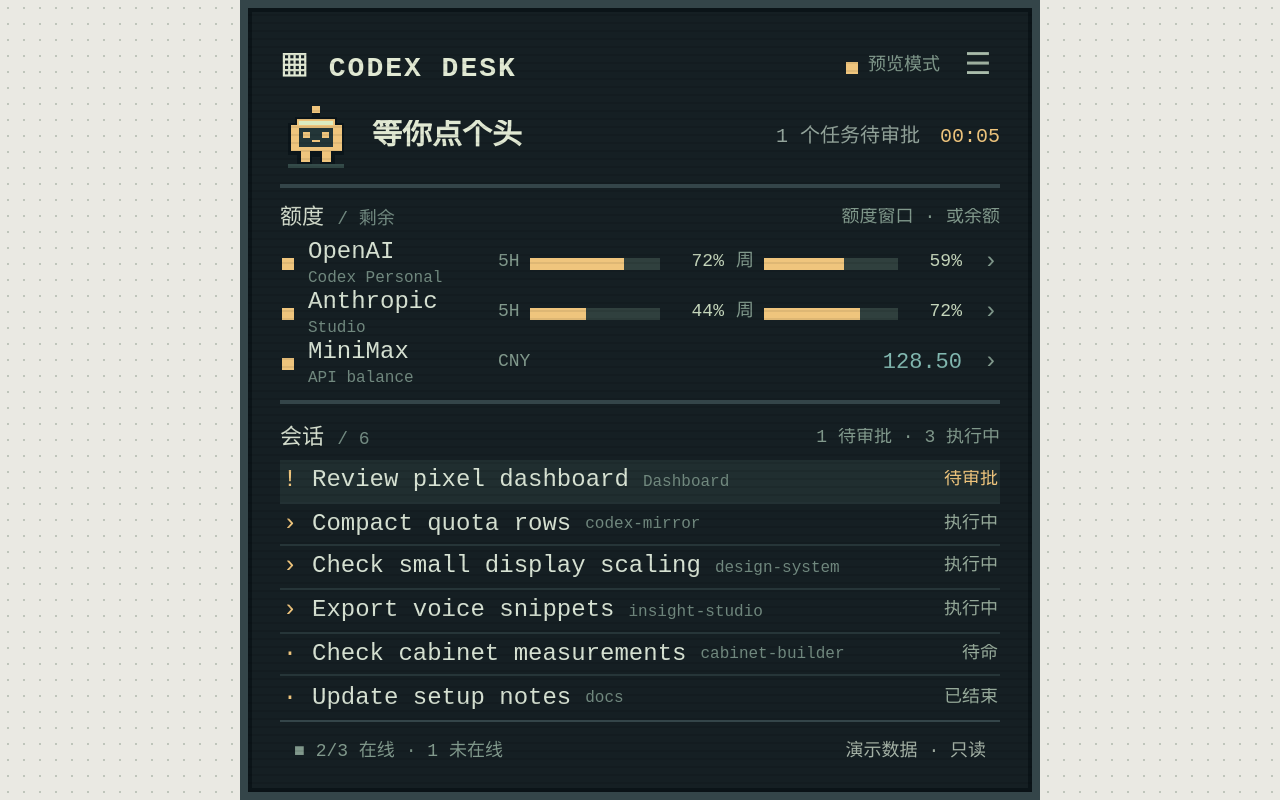
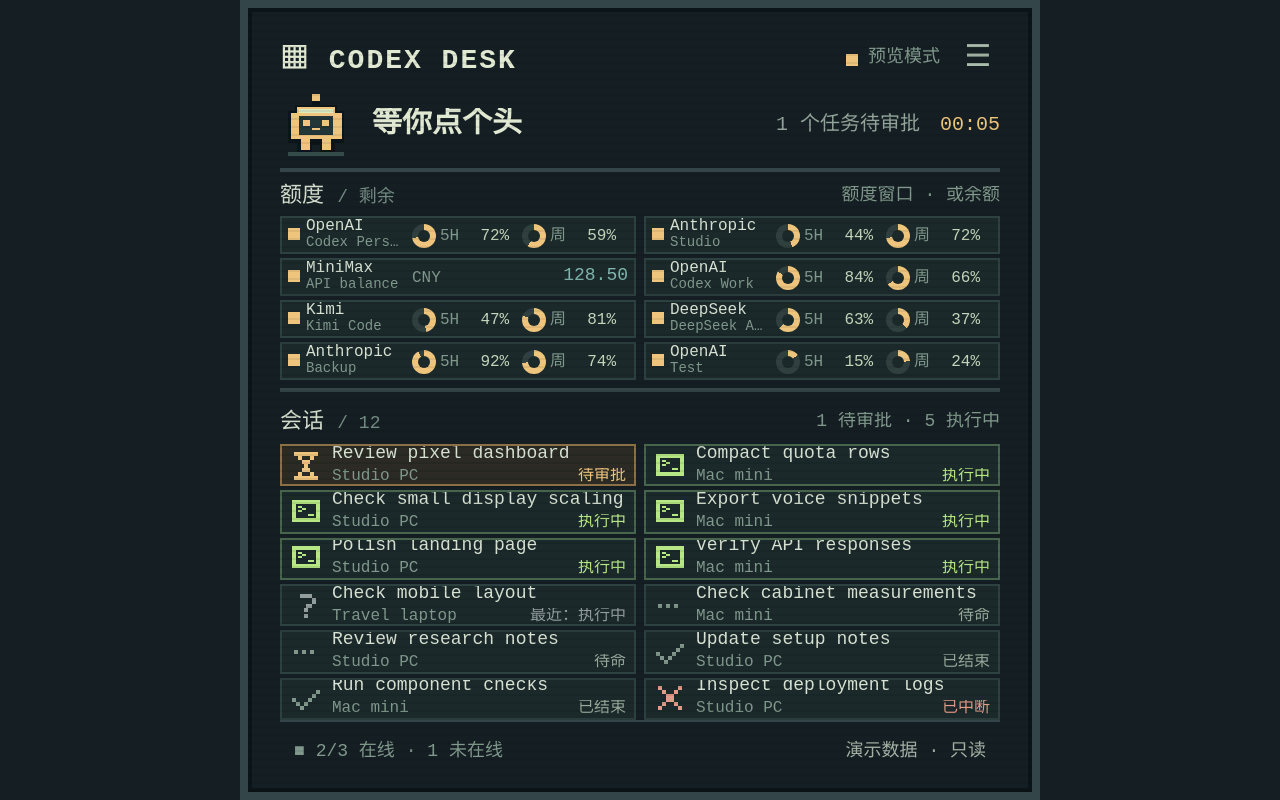
Before and after one commit to guoshencheng/codex-mirror, a Next.js app: page /demo in a window 1280 px wide. Built offline with nearby package versions, Linux system fonts and the light colour scheme.

Commit message:
feat: compact quota grid and pixel session status

```diff
--- a/src/app/demo/page.tsx
+++ b/src/app/demo/page.tsx
@@ -31,6 +31,20 @@
       ] },
       lastAttemptAt: observedAt, lastSuccessAt: observedAt, errorCode: null, refreshStatus: 'idle',
     },
+    ...[
+      { id: 'demo-codex-work', providerId: 'OpenAI', label: 'Codex Work', fiveHour: 84, weekly: 66 },
+      { id: 'demo-kimi', providerId: 'Kimi', label: 'Kimi Code', fiveHour: 47, weekly: 81 },
+      { id: 'demo-deepseek', providerId: 'DeepSeek', label: 'DeepSeek API', fiveHour: 63, weekly: 37 },
+      { id: 'demo-studio-backup', providerId: 'Anthropic', label: 'Backup', fiveHour: 92, weekly: 74 },
+      { id: 'demo-codex-test', providerId: 'OpenAI', label: 'Test', fiveHour: 15, weekly: 24 },
+    ].map(item => ({
+      id: item.id, providerId: item.providerId, label: item.label, deviceIds: ['demo-mac'],
+      snapshot: { accountId: item.id, providerId: item.providerId, observedAt, serviceAvailable: true, metrics: [
+        { kind: 'quota-window' as const, key: 'five-hour', label: '5-hour limit', usedPercent: 100 - item.fiveHour, windowDurationSeconds: 18_000, resetsAt: null },
+        { kind: 'quota-window' as const, key: 'weekly', label: 'Weekly', usedPercent: 100 - item.weekly, windowDurationSeconds: 604_800, resetsAt: null },
+      ] },
+      lastAttemptAt: observedAt, lastSuccessAt: observedAt, errorCode: null, refreshStatus: 'idle' as const,
+    })),
   ];
   const devices: DashboardDto['devices'] = [
     { id: 'demo-mac', name: 'Mac mini', heartbeatAt: observedAt, connection: 'online', streamIncomplete: false },
@@ -42,8 +56,14 @@
     { id: 'demo-active-1', deviceId: 'demo-mac', projectId: 'codex-mirror', projectName: 'codex-mirror', title: 'Compact quota rows', state: 'WORKING', confidence: 'confirmed', lastEventAt: observedAt, lastReceivedAt: observedAt, turnStartedAt: observedAt, currentTool: 'edit_file' },
     { id: 'demo-active-2', deviceId: 'demo-studio', projectId: 'design-system', projectName: 'design-system', title: 'Check small display scaling', state: 'WORKING', confidence: 'confirmed', lastEventAt: observedAt, lastReceivedAt: observedAt, turnStartedAt: observedAt, currentTool: 'browser' },
     { id: 'demo-active-3', deviceId: 'demo-mac', projectId: 'insight-studio', projectName: 'insight-studio', title: 'Export voice snippets', state: 'WORKING', confidence: 'confirmed', lastEventAt: observedAt, lastReceivedAt: observedAt, turnStartedAt: observedAt, currentTool: 'terminal' },
+    { id: 'demo-active-4', deviceId: 'demo-studio', projectId: 'website', projectName: 'Website', title: 'Polish landing page', state: 'WORKING', confidence: 'confirmed', lastEventAt: observedAt, lastReceivedAt: observedAt, turnStartedAt: observedAt, currentTool: 'edit_file' },
+    { id: 'demo-active-5', deviceId: 'demo-mac', projectId: 'api', projectName: 'API', title: 'Verify API responses', state: 'WORKING', confidence: 'confirmed', lastEventAt: observedAt, lastReceivedAt: observedAt, turnStartedAt: observedAt, currentTool: 'terminal' },
     { id: 'demo-idle', deviceId: 'demo-mac', projectId: 'cabinet-builder', projectName: 'cabinet-builder', title: 'Check cabinet measurements', state: 'IDLE', confidence: 'confirmed', lastEventAt: observedAt, lastReceivedAt: observedAt, turnStartedAt: null, currentTool: null },
+    { id: 'demo-idle-2', deviceId: 'demo-studio', projectId: 'research', projectName: 'Research', title: 'Review research notes', state: 'IDLE', confidence: 'confirmed', lastEventAt: observedAt, lastReceivedAt: observedAt, turnStartedAt: null, currentTool: null },
     { id: 'demo-finished', deviceId: 'demo-studio', projectId: 'docs', projectName: 'docs', title: 'Update setup notes', state: 'ENDED', confidence: 'confirmed', lastEventAt: observedAt, lastReceivedAt: observedAt, turnStartedAt: null, currentTool: null },
+    { id: 'demo-finished-2', deviceId: 'demo-mac', projectId: 'tests', projectName: 'Tests', title: 'Run component checks', state: 'ENDED', confidence: 'confirmed', lastEventAt: observedAt, lastReceivedAt: observedAt, turnStartedAt: null, currentTool: null },
+    { id: 'demo-interrupted', deviceId: 'demo-studio', projectId: 'deploy', projectName: 'Deploy', title: 'Inspect deployment logs', state: 'INTERRUPTED', confidence: 'confirmed', lastEventAt: observedAt, lastReceivedAt: observedAt, turnStartedAt: null, currentTool: null },
+    { id: 'demo-offline', deviceId: 'demo-laptop', projectId: 'mobile', projectName: 'Mobile', title: 'Check mobile layout', state: 'WORKING', confidence: 'unconfirmed', lastEventAt: observedAt, lastReceivedAt: observedAt, turnStartedAt: observedAt, currentTool: null },
   ];
   return { generatedAt: observedAt, devices, sessions, accounts };
 }
--- a/src/components/dashboard.tsx
+++ b/src/components/dashboard.tsx
@@ -5,12 +5,14 @@
 import type { DashboardDto } from '../contracts/dashboard';
 import DeviceList from './device-list';
 import QuotaCard from './quota-card';
+import ManagedAccountForm from './managed-account-form';
 import PixelQuotaRow from './pixel-quota-row';
+import PixelSessionIcon from './pixel-session-icon';
 import { ageText, durationText, isCurrentSession, sessionLabels } from './pixel-dashboard-model';
 import { useDashboardPolling } from './use-dashboard-polling';
 import styles from './pixel-dashboard.module.css';
 
-type Detail = { kind: 'account'; id: string } | { kind: 'session'; id: string; deviceId: string } | { kind: 'menu' | 'devices' };
+type Detail = { kind: 'account'; id: string } | { kind: 'session'; id: string; deviceId: string } | { kind: 'menu' | 'devices' | 'add-account' };
 
 function Pager({ page, pages, label, onChange }: { page: number; pages: number; label: string; onChange(page: number): void }) {
   if (pages <= 1) return null;
@@ -40,7 +42,6 @@
   const opener = useRef<HTMLButtonElement | null>(null);
   const [scale, setScale] = useState<number | null>(null);
   const [accountPage, setAccountPage] = useState(0);
-  const [sessionPage, setSessionPage] = useState(0);
   const [detail, setDetail] = useState<Detail | null>(null);
   const [refreshing, setRefreshing] = useState(false);
 
@@ -74,10 +75,8 @@
   const priority = (state: string) => state === 'WAITING_APPROVAL' ? 0 : state === 'WORKING' ? 1 : 2;
   const sessions = [...data.sessions].sort((a, b) => priority(a.state) - priority(b.state) || b.lastEventAt.localeCompare(a.lastEventAt));
   const listedSessions = sessions.slice(0, 12);
-  const accountPages = Math.max(1, Math.ceil(data.accounts.length / 3));
-  const sessionPages = Math.max(1, Math.ceil(listedSessions.length / 6));
+  const accountPages = Math.max(1, Math.ceil(data.accounts.length / 8));
   const visibleAccountPage = Math.min(accountPage, accountPages - 1);
-  const visibleSessionPage = Math.min(sessionPage, sessionPages - 1);
   const selectedAccount = detail?.kind === 'account' ? data.accounts.find(account => account.id === detail.id) : undefined;
   const selectedSession = detail?.kind === 'session' ? data.sessions.find(session => session.id === detail.id && session.deviceId === detail.deviceId) : undefined;
   const selectedDevice = selectedSession ? devicesById.get(selectedSession.deviceId) : undefined;
@@ -106,13 +105,13 @@
           <div className={styles.detailScroll}>
             {detail.kind === 'account' ? selectedAccount
               ? <QuotaCard account={selectedAccount} now={now} onRefresh={refreshQuota} readOnly={readOnly} /> : <p>该账号已不在当前快照中</p> : null}
+            {detail.kind === 'add-account' && !readOnly ? <ManagedAccountForm onSaved={async done => { await refresh(); if (done) setDetail(null); }} /> : null}
             {detail.kind === 'session' ? selectedSession ? <article className={styles.sessionDetail}>
               <h2>{selectedSession.title}</h2>
               <p>{isCurrentSession(selectedSession, selectedDevice, syncHealthy) ? '当前状态' : '最近状态'}：{sessionLabels[selectedSession.state]}</p>
               {!isCurrentSession(selectedSession, selectedDevice, syncHealthy) ? <p className={styles.warning}>当前执行情况未知，请检查设备连接与状态同步。</p> : null}
               <dl><dt>项目</dt><dd>{selectedSession.projectName ?? '未归属项目'}</dd>
                 <dt>设备</dt><dd>{selectedDevice?.name ?? '未知设备'}</dd>
-                <dt>当前工具</dt><dd>{selectedSession.currentTool ?? '未上报'}</dd>
                 <dt>状态可信度</dt><dd>{selectedSession.confidence === 'confirmed' ? '已确认' : '未确认'}</dd>
                 <dt>最近事件</dt><dd><time dateTime={selectedSession.lastEventAt}>{selectedSession.lastEventAt}</time></dd>
                 <dt>本轮开始</dt><dd>{selectedSession.turnStartedAt ?? '未上报'}</dd>
@@ -125,6 +124,7 @@
               <h2>面板操作</h2>
               {readOnly ? <p>只读演示数据，不连接账号或设备。点击额度行或会话行查看界面详情。</p> : <>
                 <Link className={styles.action} href="/devices">设备</Link>
+                <button className={styles.action} onClick={() => setDetail({ kind: 'add-account' })}>添加账号</button>
                 <button className={styles.action} onClick={() => setDetail({ kind: 'devices' })}>设备状态</button>
                 <button className={styles.action} disabled={refreshing} onClick={() => void refreshSnapshot()}>{refreshing ? '同步中…' : '刷新全部'}</button>
                 <button className={styles.action} onClick={() => void logout()}>退出登录</button>
@@ -144,7 +144,7 @@
               {accountPages === 1 ? <span>额度窗口 · 或余额</span> : null}
             </div>
             <ul className={styles.providerList} aria-label="Provider 额度">
-              {data.accounts.slice(visibleAccountPage * 3, visibleAccountPage * 3 + 3).map(account => <PixelQuotaRow
+              {data.accounts.slice(visibleAccountPage * 8, visibleAccountPage * 8 + 8).map(account => <PixelQuotaRow
                 key={account.id} account={account} now={now} onOpen={() => {
                   opener.current = document.activeElement instanceof HTMLButtonElement ? document.activeElement : null;
                   setDetail({ kind: 'account', id: account.id });
@@ -155,20 +155,20 @@
           <section className={styles.sessions} aria-labelledby="sessions-heading">
             <div className={styles.sectionHead}><h2 id="sessions-heading">会话 <small>/ {listedSessions.length}</small></h2>
               <span>{waiting} 待审批 · {working.length} 执行中</span>
-              <Pager page={visibleSessionPage} pages={sessionPages} label="会话" onChange={setSessionPage} />
             </div>
             <ul className={styles.sessionList} aria-label="会话">
-              {listedSessions.slice(visibleSessionPage * 6, visibleSessionPage * 6 + 6).map(session => {
+              {listedSessions.map(session => {
                 const device = devicesById.get(session.deviceId);
                 const currentState = isCurrentSession(session, device, syncHealthy);
                 const label = `${currentState ? '' : '最近：'}${sessionLabels[session.state]}`;
-                return <li key={`${session.deviceId}:${session.id}`} className={currentState && session.state === 'WAITING_APPROVAL' ? styles.attention : ''}>
+                const tone = !currentState ? styles.uncertain : session.state === 'WAITING_APPROVAL' ? styles.attention : session.state === 'WORKING' ? styles.active : session.state === 'INTERRUPTED' ? styles.interrupted : '';
+                return <li key={`${session.deviceId}:${session.id}`} className={tone}>
                   <h3><button className={styles.sessionRow} onClick={event => open({ kind: 'session', id: session.id, deviceId: session.deviceId }, event.currentTarget)}
                     title={`${session.title} · ${session.projectName ?? '未归属项目'} · ${device?.name ?? '未知设备'} · ${label}`}>
-                    <span className={styles.symbol} aria-hidden="true">{!currentState ? '?' : session.state === 'WAITING_APPROVAL' ? '!' : session.state === 'WORKING' ? '›' : '·'}</span>
-                    <span className={styles.sessionName}>{session.title}</span>
-                    <span className={styles.project}>{session.projectName ?? device?.name ?? '未归属项目'}</span>
-                    <span className={styles.badge}>{label}</span>
+                    <PixelSessionIcon state={session.state} current={currentState} />
+                    <span className={styles.sessionCopy}><span className={styles.sessionName}>{session.title}</span>
+                      <span className={styles.sessionMeta}><span className={styles.project}>{device?.name ?? '未知设备'}</span><span className={styles.badge}>{label}</span></span>
+                    </span>
                   </button></h3>
                 </li>;
               })}
--- a/src/components/pixel-dashboard.module.css
+++ b/src/components/pixel-dashboard.module.css
@@ -8,9 +8,7 @@
   min-height: 0;
   place-items: center;
   overflow: hidden;
-  background-color: #eae9e3;
-  background-image: radial-gradient(#bfc5bb 1px, transparent 1px);
-  background-size: 16px 16px;
+  background: #151f23;
   color: #e1e9d3;
   font-family: ui-monospace, 'SFMono-Regular', 'Cascadia Code', 'PingFang SC', monospace;
   container-type: size;
@@ -42,7 +40,7 @@
   height: 400px;
   flex-direction: column;
   overflow: hidden;
-  padding: 18px 16px 12px;
+  padding: 14px 16px 12px;
   transform-origin: top left;
   border: 4px solid #344549;
   background: #151f23;
@@ -120,8 +118,8 @@
 
 .hero {
   display: flex;
-  height: 48px;
-  flex: 0 0 48px;
+  height: 44px;
+  flex: 0 0 44px;
   align-items: center;
   gap: 10px;
   border-bottom: 2px solid #344549;
@@ -158,11 +156,11 @@
 
 .quota {
   display: flex;
-  height: 108px;
-  flex: 0 0 108px;
+  height: 110px;
+  flex: 0 0 110px;
   flex-direction: column;
   overflow: hidden;
-  padding: 7px 0 6px;
+  padding: 4px 0 3px;
   border-bottom: 2px solid #344549;
 }
 .sectionHead {
@@ -189,17 +187,17 @@
 .pager > span { min-width: 23px; text-align: center; }
 .providerList,
 .sessionList { margin: 0; padding: 0; list-style: none; }
-.providerList { display: flex; flex-direction: column; }
-.providerItem { height: 25px; flex: 0 0 25px; }
+.providerList { display: grid; min-height: 0; grid-template-columns: repeat(2, minmax(0, 1fr)); grid-template-rows: repeat(4, 19px); gap: 2px 4px; }
+.providerItem { height: 19px; flex: 0 0 19px; }
 .providerRow {
   display: flex;
   width: 100%;
-  height: 25px;
+  height: 19px;
   align-items: center;
-  gap: 8px;
-  padding: 0 1px;
-  border: 0;
-  background: transparent;
+  gap: 4px;
+  padding: 0 3px;
+  border: 1px solid #2e4141;
+  background: #1b292b;
   color: #d7e2d3;
   cursor: pointer;
   font: inherit;
@@ -208,33 +206,35 @@
 .providerRow:hover { background: #202e30; }
 .providerName {
   display: flex;
-  width: 100px;
+  width: 58px;
   min-width: 0;
-  flex: 0 0 100px;
+  flex: 0 0 58px;
   align-items: center;
-  gap: 7px;
+  gap: 3px;
 }
-.providerName > span { min-width: 0; overflow: hidden; text-overflow: ellipsis; white-space: nowrap; }
+.providerName > span { display: flex; min-width: 0; flex-direction: column; overflow: hidden; font-size: 8px; line-height: 1; text-overflow: ellipsis; white-space: nowrap; }
 .providerName small {
   display: block;
   overflow: hidden;
-  color: #71897f;
-  font-size: 8px;
+  color: #81998c;
+  font-size: 7px;
   text-overflow: ellipsis;
   white-space: nowrap;
 }
-.metrics { display: flex; min-width: 0; flex: 1; align-items: center; justify-content: space-between; gap: 6px; }
-.metric { display: flex; min-width: 0; flex: 1; align-items: center; gap: 5px; white-space: nowrap; }
+.metrics { display: flex; min-width: 0; flex: 1; align-items: center; justify-content: space-between; gap: 2px; }
+.metric { display: flex; min-width: 0; flex: 1; align-items: center; gap: 2px; white-space: nowrap; }
 .metric small,
-.balance small { color: #81998c; font-size: 9px; }
-.metric > span:not(.bar) { overflow: hidden; color: #efc57d; font-size: 9px; text-overflow: ellipsis; }
-.metric strong { min-width: 27px; color: #c5d6bb; font-size: 9px; font-weight: 500; text-align: right; }
-.bar { width: 32px; height: 6px; flex: 1 1 auto; overflow: hidden; background: #30403e; }
-.bar i { display: block; height: 100%; background: var(--accent); }
+.balance small { color: #81998c; font-size: 8px; }
+.metric > span:not(.ring) { overflow: hidden; color: #efc57d; font-size: 9px; text-overflow: ellipsis; }
+.metric strong { min-width: 23px; color: #c5d6bb; font-size: 8px; font-weight: 500; text-align: right; }
+.ring { position: relative; width: 12px; height: 12px; flex: 0 0 12px; border-radius: 50%; }
+.ring::after { position: absolute; inset: 3px; border-radius: 50%; background: #1b292b; content: ''; }
 .balance { display: flex; min-width: 0; flex: 1; align-items: center; justify-content: space-between; gap: 5px; }
-.balance strong { overflow: hidden; color: #82b8b0; font-size: 11px; font-weight: 500; text-overflow: ellipsis; white-space: nowrap; }
-.more { width: 10px; flex: 0 0 10px; color: #81998c; font-size: 12px; text-align: right; }
+.balance strong { overflow: hidden; color: #82b8b0; font-size: 9px; font-weight: 500; text-overflow: ellipsis; white-space: nowrap; }
+.more { display: none; }
+.quotaWarning .providerName i { background: #efc57d; }
 .quotaWarning .providerName small { color: #efc57d; }
+.quotaWarning { border-color: #806b42; }
 .empty { margin: 7px 0 0; color: #81998c; font-size: 10px; }
 
 .sessions {
@@ -243,23 +243,22 @@
   flex: 1 1 auto;
   flex-direction: column;
   overflow: hidden;
-  padding-top: 7px;
+  padding-top: 5px;
 }
 .sessions > .sectionHead { min-height: 21px; flex-basis: 21px; }
 .sessions > .sectionHead > span { max-width: 130px; }
-.sessionList { display: flex; min-height: 0; flex: 1 1 auto; flex-direction: column; overflow: hidden; }
-.sessionList li { min-height: 0; flex: 1 1 22px; border-bottom: 1px solid #263538; }
-.sessionList li:last-child { border-bottom: 0; }
+.sessionList { display: grid; min-height: 0; flex: 1 1 auto; grid-template-columns: repeat(2, minmax(0, 1fr)); grid-template-rows: repeat(6, minmax(0, 1fr)); gap: 2px 4px; overflow: hidden; }
+.sessionList li { min-width: 0; min-height: 0; border: 1px solid #2e4141; background: #1b292b; }
 .sessionList h3 { height: 100%; margin: 0; font-size: inherit; font-weight: 400; }
 .sessionRow {
   display: flex;
   width: 100%;
   height: 100%;
-  min-height: 20px;
+  min-height: 0;
   align-items: center;
-  gap: 7px;
+  gap: 5px;
   overflow: hidden;
-  padding: 0 1px;
+  padding: 1px 4px;
   border: 0;
   background: transparent;
   color: #d7e2d3;
@@ -267,14 +266,23 @@
   font: inherit;
   text-align: left;
 }
-.sessionRow:hover,
-.attention .sessionRow { background: #202e30; }
-.symbol { width: 8px; flex: 0 0 8px; color: var(--accent); font-size: 12px; text-align: center; }
-.attention .symbol,
-.attention .badge { color: #efc57d; }
-.sessionName { min-width: 0; overflow: hidden; text-overflow: ellipsis; white-space: nowrap; }
-.project { min-width: 0; flex: 1 1 auto; overflow: hidden; color: #71897f; font-size: 8px; text-overflow: ellipsis; white-space: nowrap; }
-.badge { flex: 0 0 auto; overflow: hidden; color: #96aa9a; font-size: 9px; text-overflow: ellipsis; white-space: nowrap; }
+.sessionRow:hover, .sessionRow:focus-visible { background: #273b39; outline: 1px solid #78945c; outline-offset: -1px; }
+.symbol { display: grid; width: 16px; height: 16px; flex: 0 0 16px; place-items: center; color: #82978b; }
+.symbol svg { display: block; width: 16px; height: 16px; fill: currentColor; }
+.symbol .pixelCutout { fill: #1b292b; }
+.sessionCopy { display: flex; min-width: 0; flex: 1; flex-direction: column; gap: 1px; }
+.sessionName { display: block; min-width: 0; overflow: hidden; color: #d7e2d3; font-size: 9px; line-height: 1.1; text-overflow: ellipsis; white-space: nowrap; }
+.sessionMeta { display: flex; min-width: 0; align-items: center; gap: 4px; font-size: 8px; line-height: 1.1; }
+.project { min-width: 0; flex: 1 1 auto; overflow: hidden; color: #81998c; text-overflow: ellipsis; white-space: nowrap; }
+.badge { flex: 0 0 auto; overflow: hidden; color: #96aa9a; text-overflow: ellipsis; white-space: nowrap; }
+.active { border-color: #47644c !important; }
+.active .symbol, .active .badge { color: #b7e784; }
+.active .pixelCursor { animation: pixel-cursor 1s steps(1, end) infinite; }
+.attention { border-color: #8b7045 !important; background: #2b2a25 !important; }
+.attention .symbol, .attention .badge { color: #efc57d; }
+.attention .pixelSand { animation: pixel-sand 1.4s steps(1, end) infinite; }
+.interrupted .symbol, .interrupted .badge { color: #e39a88; }
+.uncertain .symbol, .uncertain .badge { color: #929d9d; }
 .footer {
   display: flex;
   height: 24px;
@@ -336,6 +344,17 @@
   text-decoration: none;
 }
 .action:hover { border-color: #66844e; }
+.manualForm { display: flex; flex-direction: column; gap: 9px; padding: 5px 2px 12px; }
+.manualForm h2 { margin: 0 0 4px; font-size: 15px; }
+.manualForm label { display: flex; flex-direction: column; gap: 4px; color: #b7c8b7; font-size: 10px; }
+.manualForm input, .manualForm select { width: 100%; box-sizing: border-box; padding: 7px 8px; border: 1px solid #40564c; background: #142126; color: #e2efdb; font: inherit; font-size: 12px; }
+.manualForm input:focus, .manualForm select:focus { outline: 1px solid #b7e784; }
+.manualForm p { margin: 0; color: #efc57d; font-size: 10px; }
+.accountEntry { display: flex; flex-direction: column; gap: 7px; padding: 8px; border: 1px solid #334840; }
+.accountEntryHead { display: flex; justify-content: space-between; align-items: center; font-size: 10px; }
+.accountEntryHead button { border: 0; background: transparent; color: #efc57d; cursor: pointer; font: inherit; }
 
 @keyframes bob { 50% { transform: translateY(-2px); } }
-@media (prefers-reduced-motion: reduce) { .robot svg { animation: none; } }
+@keyframes pixel-cursor { 50% { opacity: 0; } }
+@keyframes pixel-sand { 50% { opacity: 0; } }
+@media (prefers-reduced-motion: reduce) { .robot svg, .active .pixelCursor, .attention .pixelSand { animation: none; } }
--- a/src/components/pixel-quota-row.tsx
+++ b/src/components/pixel-quota-row.tsx
@@ -16,7 +16,8 @@
   }
   const remaining = Math.round((100 - Math.max(0, Math.min(100, metric.usedPercent))) * 10) / 10;
   return <span className={styles.metric} title={`${metric.label}剩余 ${remaining}%`}>
-    <small>{label}</small><span className={styles.bar} aria-hidden="true"><i style={{ width: `${remaining}%` }} /></span>
+    <span className={styles.ring} role="img" aria-label={`${label}剩余 ${remaining}%`} style={{ background: `conic-gradient(var(--accent) ${remaining}%, #30403e 0)` }} />
+    <small>{label}</small>
     <strong>{remaining}%</strong>
   </span>;
 }
@@ -28,7 +29,7 @@
   const notice = quotaNotice(account, now);
   return <li className={styles.providerItem}>
     <button className={`${styles.providerRow} ${notice ? styles.quotaWarning : ''}`}
-      aria-label={`查看 ${account.label} 额度详情`} onClick={onOpen}
+      aria-label={`查看 ${account.label} 额度详情${notice ? `，${notice}` : ''}`} onClick={onOpen}
       title={`${account.providerId} · ${account.label}${notice ? ` · ${notice}` : ''}`}>
       <span className={styles.providerName}><i />
         <span>{account.providerId}<small>{notice ?? account.label}</small></span>
--- /dev/null
+++ b/src/components/pixel-session-icon.tsx
@@ -0,0 +1,19 @@
+import type { DashboardSession } from '../contracts/dashboard';
+import styles from './pixel-dashboard.module.css';
+
+export default function PixelSessionIcon({ state, current }: { state: DashboardSession['state']; current: boolean }) {
+  return <span className={styles.symbol} aria-hidden="true"><svg viewBox="0 0 16 16" shapeRendering="crispEdges">
+    {!current ? <path d="M5 2h6v2H5zM11 4h2v3h-2zM8 7h3v2H8zM7 9h2v2H7zM7 12h2v2H7z" />
+      : state === 'WORKING' ? <>
+        <path d="M1 2h14v11H1z" /><path className={styles.pixelCutout} d="M3 4h10v7H3z" />
+        <path d="M4 5h2v1H4zM6 6h2v1H6zM4 7h2v1H4z" />
+        <path className={styles.pixelCursor} d="M9 9h3v1H9z" />
+      </> : state === 'WAITING_APPROVAL' ? <>
+        <path d="M2 1h12v2H2zM4 3h2v2H4zM10 3h2v2h-2zM6 5h4v2H6zM7 7h2v2H7zM6 9h4v2H6zM4 11h2v2H4zM10 11h2v2h-2zM2 13h12v2H2z" />
+        <path className={styles.pixelSand} d="M7 10h2v2H7z" />
+      </> : state === 'ENDED' ? <path d="M1 8h2v2H1zM3 10h2v2H3zM5 12h2v2H5zM7 10h2v2H7zM9 8h2v2H9zM11 6h2v2h-2zM13 4h2v2h-2z" />
+        : state === 'INTERRUPTED' ? <path d="M2 2h2v2H2zM4 4h2v2H4zM6 6h4v4H6zM10 4h2v2h-2zM12 2h2v2h-2zM4 10h2v2H4zM2 12h2v2H2zM10 10h2v2h-2zM12 12h2v2h-2z" />
+          : state === 'STOPPED' ? <path d="M2 2h12v12H2z" />
+            : <path d="M2 7h2v2H2zM6 7h2v2H6zM10 7h2v2h-2z" />}
+  </svg></span>;
+}
```
Also changed, not shown: 1 other file (tests, documents, lock files or other folders).
